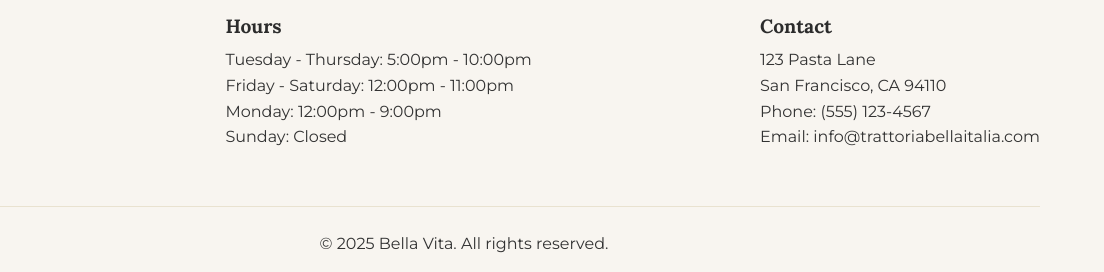
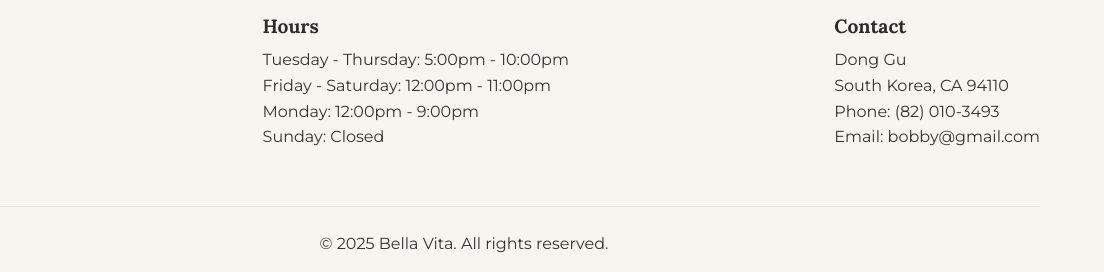
Before and after one commit to bobbymil0/week-8, a plain HTML site: page gallery.html in a window 1280 px wide. Shown: the part 1780-2052 px from the top of the page, 176-1280 px from the left. Drawn offline with Linux system fonts and the light colour scheme.

Commit message:
Gallery  Page fix

```diff
--- a/gallery.html
+++ b/gallery.html
@@ -149,10 +149,10 @@
             </div>
             <div class="footer-contact">
                 <h3>Contact</h3>
-                <p>123 Pasta Lane</p>
-                <p>San Francisco, CA 94110</p>
-                <p>Phone: (555) 123-4567</p>
-                <p>Email: info@trattoriabellaitalia.com</p>
+                <p> Dong Gu </p>
+                <p>South Korea, CA 94110</p>
+                <p>Phone: (82) 010-3493</p>
+                <p>Email: bobby@gmail.com</p>
             </div>
         </div>
         <div class="copyright">
```
